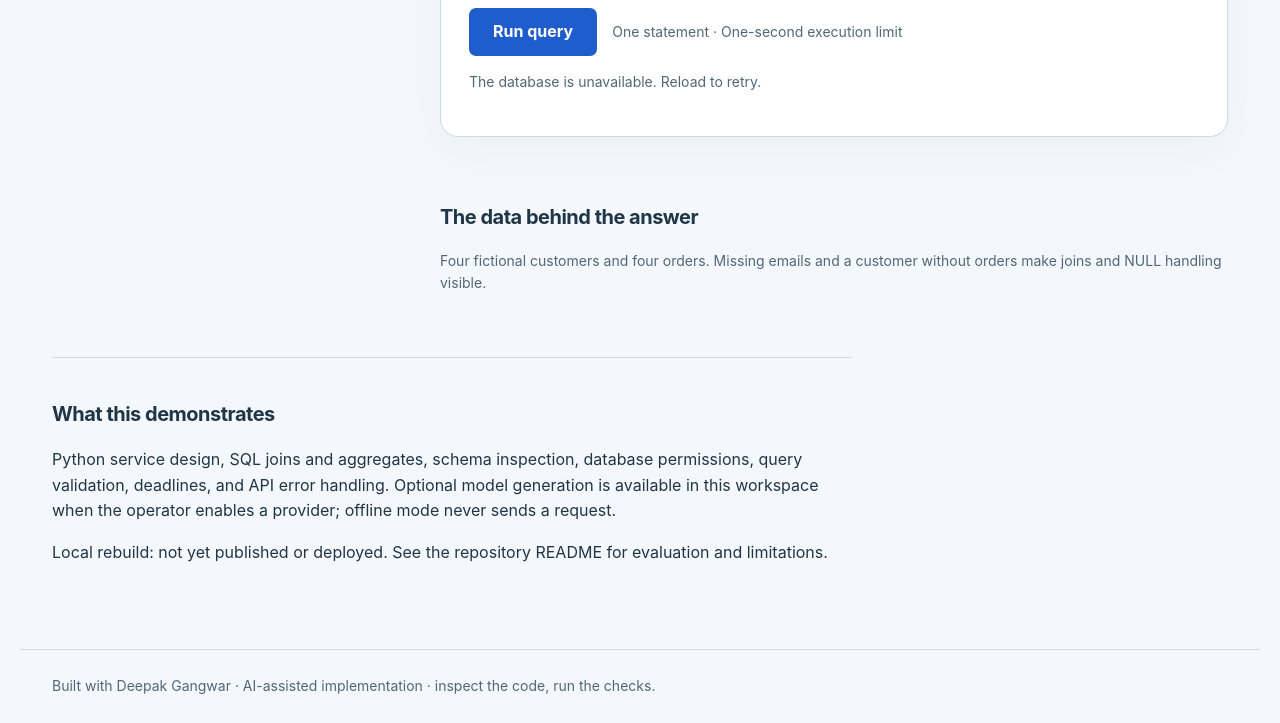
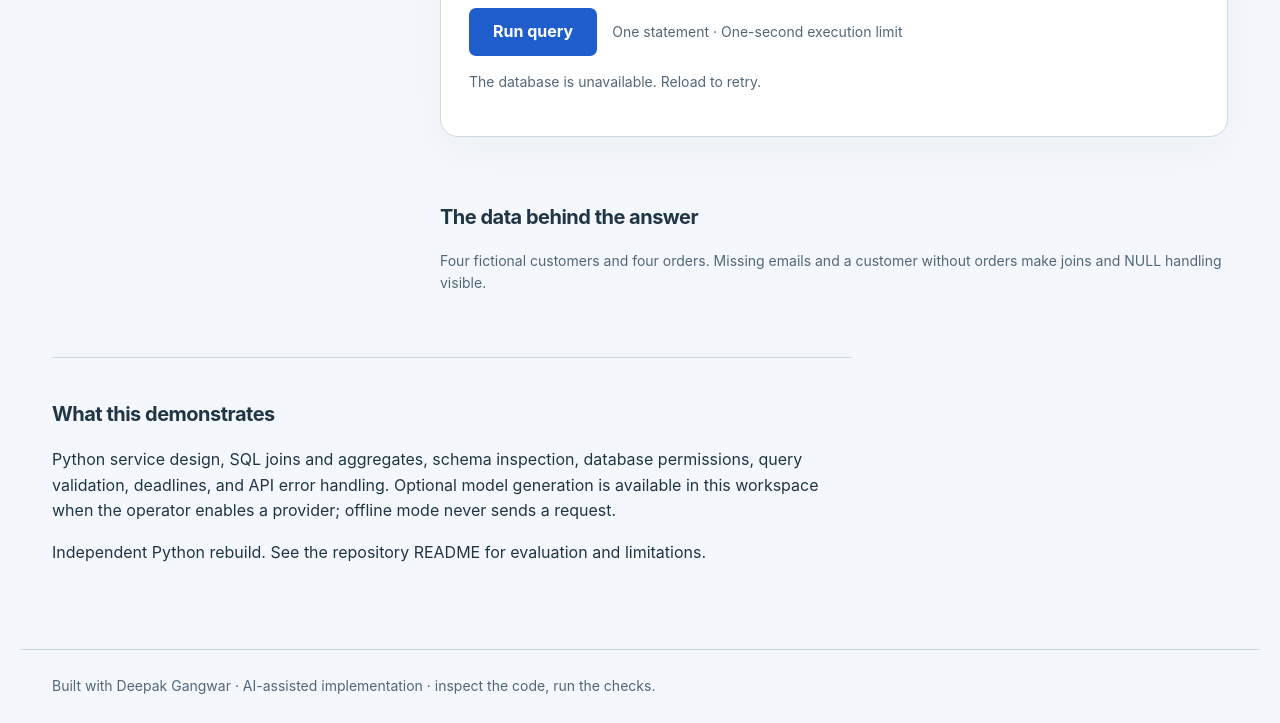
Before and after one commit to dgexplores/SQL_Assistant, a plain HTML site: page static/index.html in a window 1280 px wide. Shown: the part 956-1679 px from the top of the page. Drawn offline with Linux system fonts and the light colour scheme; no server answers.

```diff
--- a/static/index.html
+++ b/static/index.html
@@ -6,4 +6,4 @@
 FROM customers c JOIN orders o ON c.id=o.customer_id
 GROUP BY c.region ORDER BY revenue DESC</textarea><div class="toolbar"><button id="run">Run query</button><p>One statement · One-second execution limit</p></div><p id="status" role="status" aria-live="polite">Loading schema…</p><div id="result" tabindex="0" aria-label="Query results"></div></section>
 <section class="schema"><h2>The data behind the answer</h2><div id="schema"></div><p>Four fictional customers and four orders. Missing emails and a customer without orders make joins and NULL handling visible.</p></section>
-<section class="about"><h2>What this demonstrates</h2><p>Python service design, SQL joins and aggregates, schema inspection, database permissions, query validation, deadlines, and API error handling. Optional model generation is available in this workspace when the operator enables a provider; offline mode never sends a request.</p><p>Local rebuild: not yet published or deployed. See the repository README for evaluation and limitations.</p></section></main><footer>Built with Deepak Gangwar · AI-assisted implementation · inspect the code, run the checks.</footer><script src="/static/app.js" defer></script></body></html>
+<section class="about"><h2>What this demonstrates</h2><p>Python service design, SQL joins and aggregates, schema inspection, database permissions, query validation, deadlines, and API error handling. Optional model generation is available in this workspace when the operator enables a provider; offline mode never sends a request.</p><p>Independent Python rebuild. See the repository README for evaluation and limitations.</p></section></main><footer>Built with Deepak Gangwar · AI-assisted implementation · inspect the code, run the checks.</footer><script src="/static/app.js" defer></script></body></html>
```
Also changed, not shown: 2 other files.
